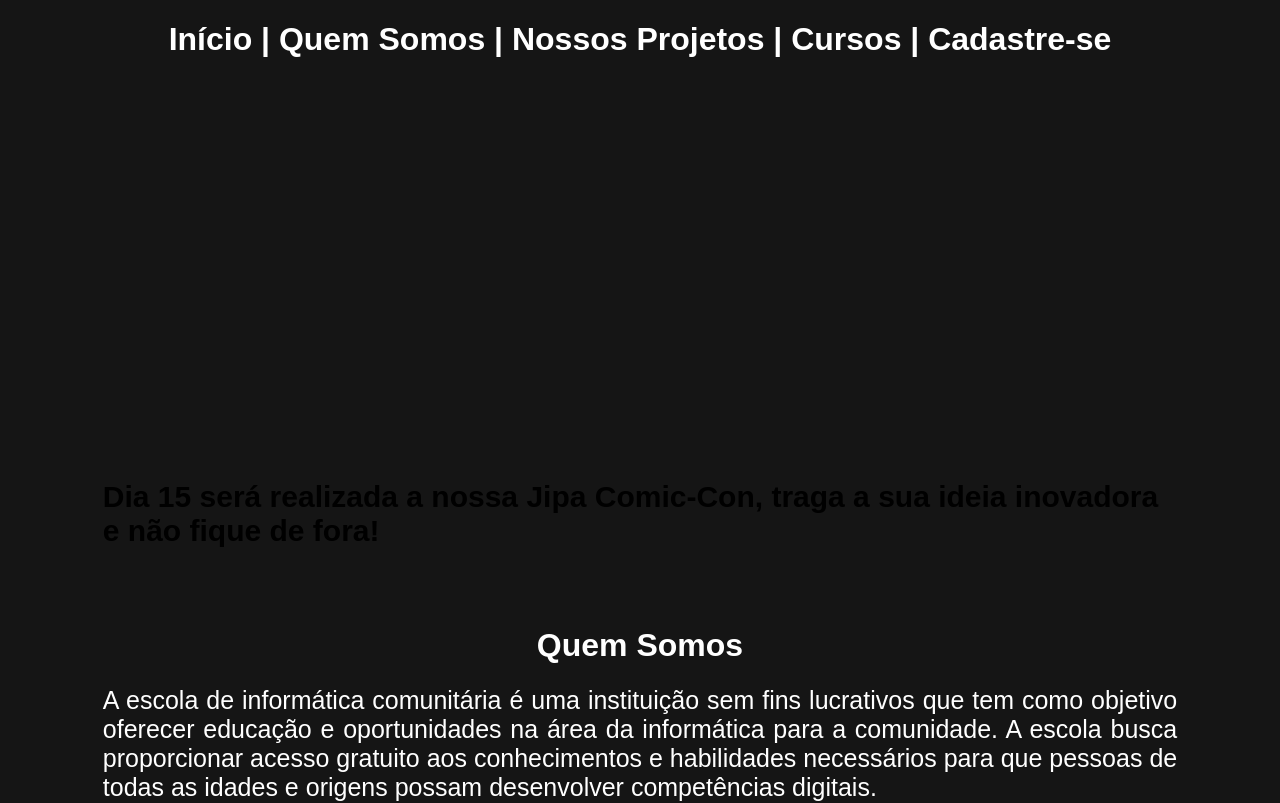
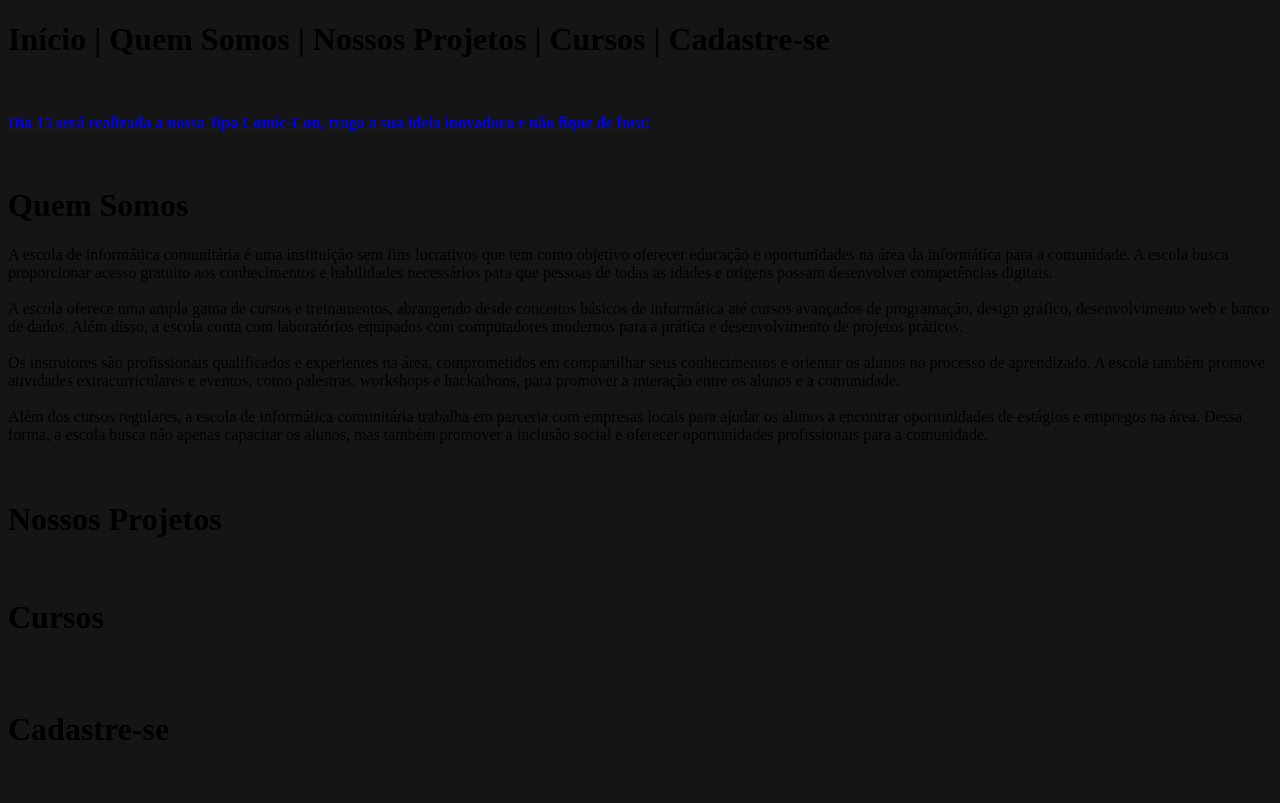
Before and after one commit to BispoCarlosDev/SITE-DE-CURSOS---TESTE, a plain HTML site: page index.html in a window 1280 px wide. Shown: the top 803 px of the page. Drawn offline with Linux system fonts and the light colour scheme.

Commit message:
alteracao

```diff
--- a/index.html
+++ b/index.html
@@ -5,7 +5,7 @@
     <meta http-equiv="X-UA-Compatible" content="IE=edge">
     <meta name="viewport" content="width=device-width, initial-scale=1.0">
     <meta name="author" content="Carlos Eduardo de Oliveira Bispo">
-    <link rel="stylesheet" type="text/css" href="Estilo.css">
+    <link rel="stylesheet" type="text/css">
     <title>MEU SITE</title>
 </head>
 
```
